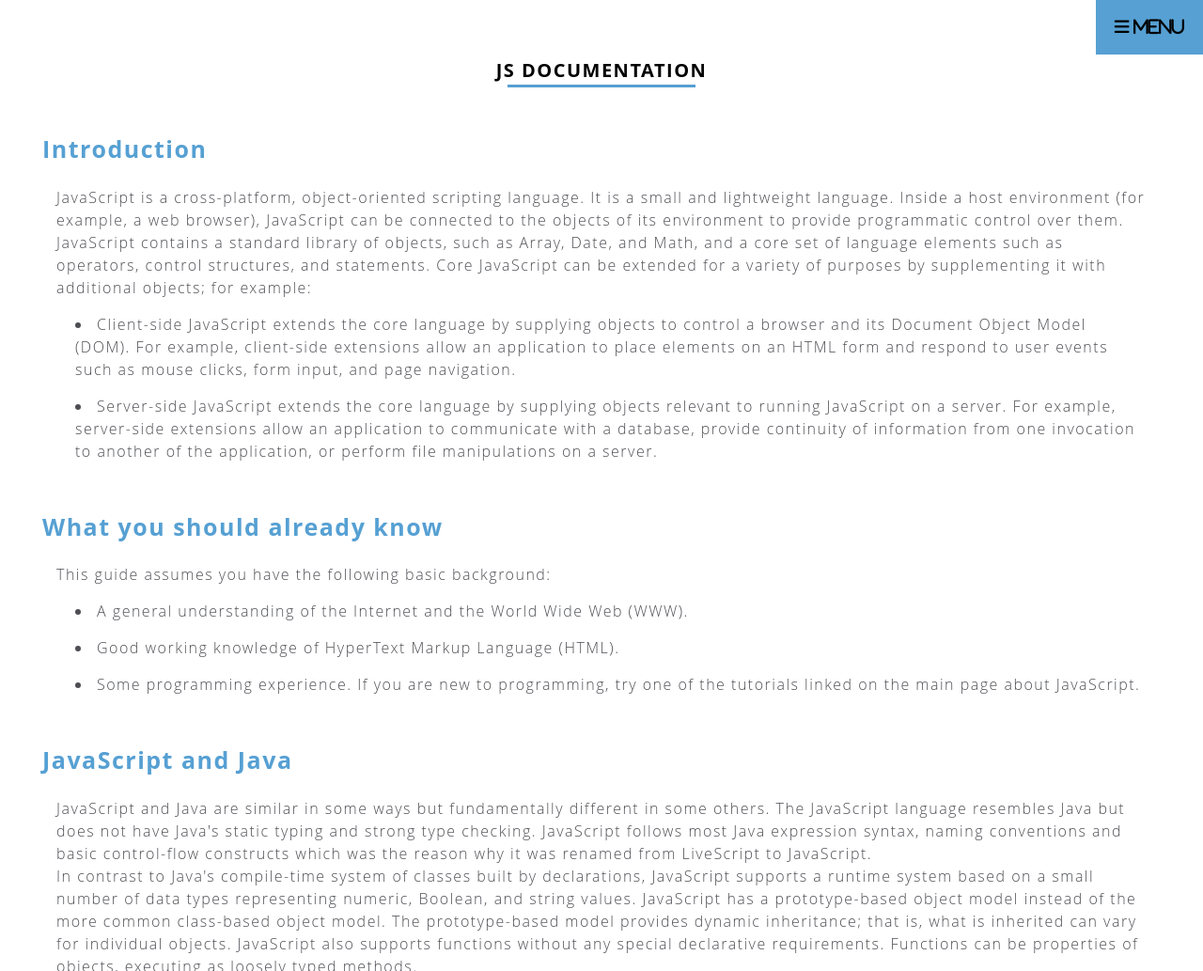
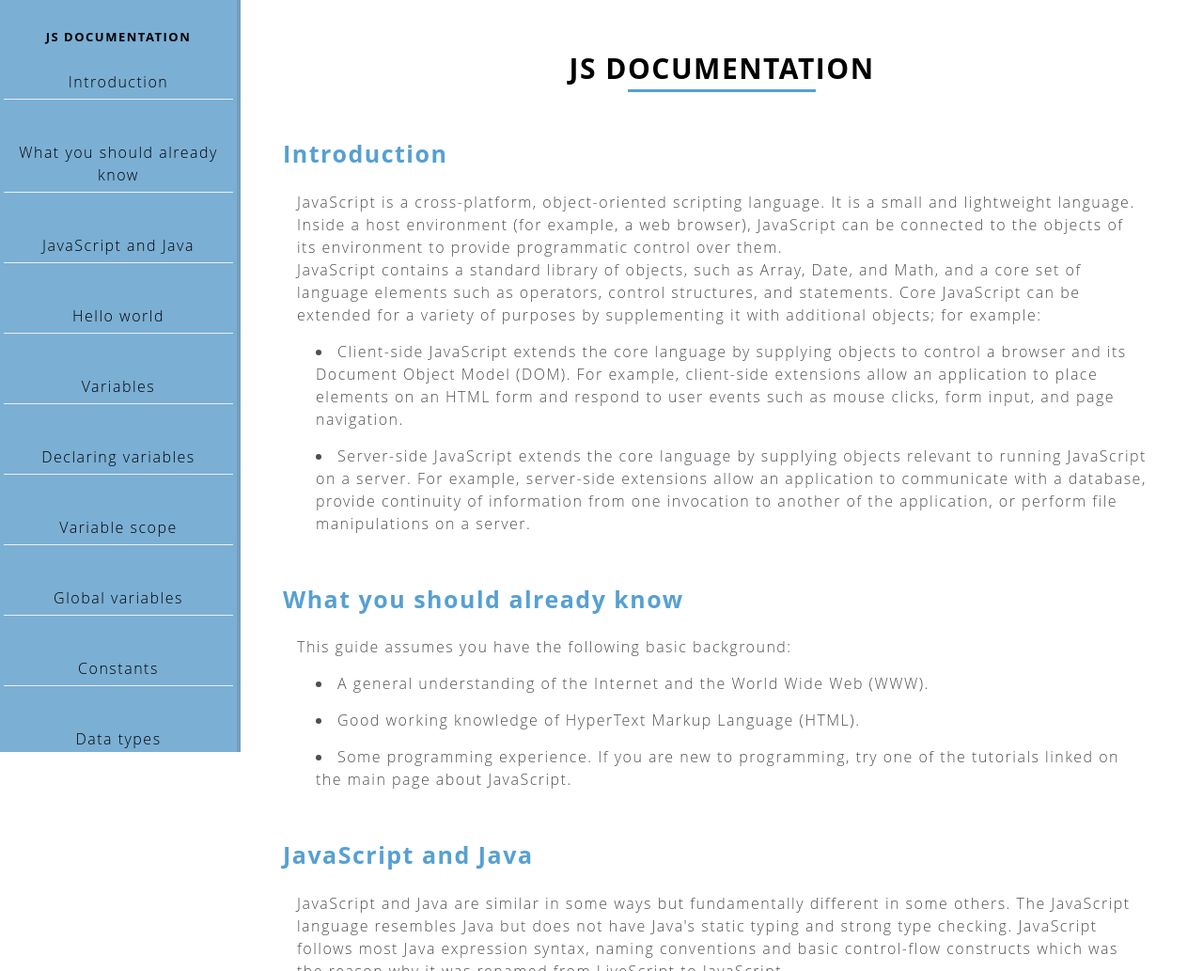
Before and after one commit to FoxyStoat/fcc, a plain HTML site: page technical documentation page/index.html in a window 1280 px wide. Shown: the top 1033 px of the page at 94% size. Drawn offline with Linux system fonts and the light colour scheme.

Commit message:
feat: Add media queries for laptops and desktops

```diff
--- a/technical documentation page/assets/styles.css
+++ b/technical documentation page/assets/styles.css
@@ -148,3 +148,65 @@ code {
   border-radius: 5px;
 	overflow-x: auto;
 }
+
+/*-------------------------------------------------
+Media Queries
+-------------------------------------------------*/
+
+/*----------------------------------
+Tablets & Desktops
+------------------------------------*/
+@media screen and (min-width: 850px) {
+
+	.navbar-toggle {
+		display: none;
+	}
+
+	.navbar {
+		position: fixed;
+		overflow-y: auto;
+		width: 20%;
+		height: 100%;
+		left: 0;
+}
+
+	.main-nav li {
+		font-size: 1.6rem;
+		text-align: center;
+		margin: 1.5rem auto;
+		padding: 0.6rem;
+		color: #000;
+		border-bottom: 1px solid #eee;
+	}
+
+	.main-nav {
+		display: flex;
+		flex-direction: column;
+	}
+
+
+.ul-header {
+	font-size: 1.3rem;
+	display: flex;
+	justify-content: center;
+	text-align: center;
+	text-transform: uppercase;
+	font-weight: bold;
+}
+
+	nav > ul {
+		margin-top: 3rem;
+}
+
+
+	.main {
+		width: 80%;
+		position: absolute;
+		right: 0;
+	}
+
+	h1 {
+		font-size: 3rem;
+		margin-top: 2rem;
+	}
+}
```
